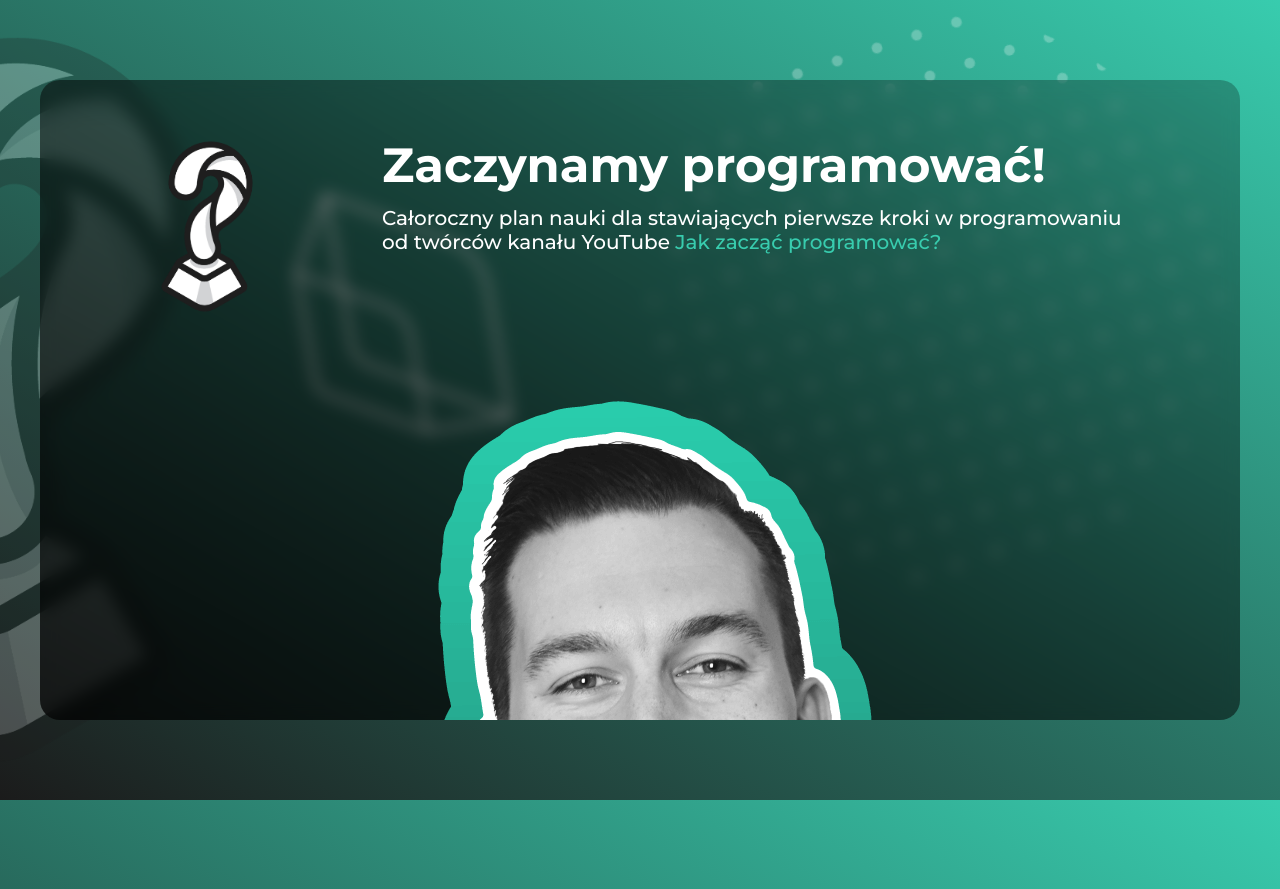
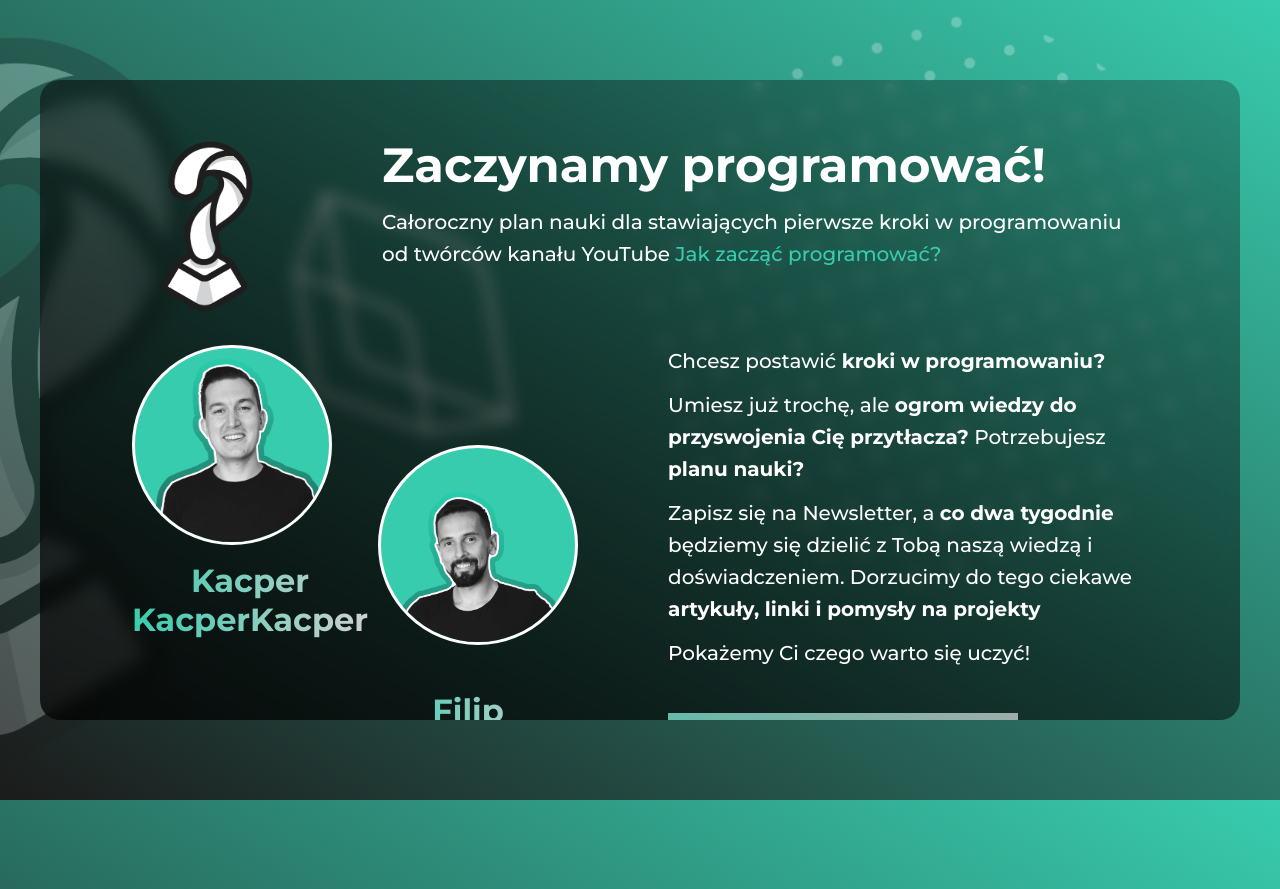
Before and after one commit to bartst2/glassUI, a plain HTML site: page index.html in a window 1280 px wide. Shown: the top 889 px of the page. Drawn offline with Linux system fonts and the light colour scheme.

Commit message:
Update style.css

```diff
--- a/style.css
+++ b/style.css
@@ -74,9 +74,12 @@ h1 {
 }
 
 p {
+    padding-bottom: 12px;
     font-size: 20px;
     font-weight: 400;
+    line-height: 32px;
 }
+
 
 a {
     color: var(--green);
@@ -109,6 +112,89 @@ a:hover:after {
     width: 100%;
 }
 
+main {
+    display: flex;
+}
+
+section:first-child {
+    margin-right: 100px;
+}
+
+
+.people {
+    height: 100%;
+    display: flex;
+    padding-bottom: 24px;
+}
+
+.person__img {
+    width: 200px;
+    height: 200px;
+    background: var(--green);
+    border: solid 3px #fff;
+    border-radius: 100%;
+    overflow: hidden;
+}
+
+.person__img img {
+    width: 100%;
+}
+
+.person__name {
+    display: block;
+    margin-top: 16px;
+    text-align: center;
+    font-size: 32px;
+    font-weight: 700;
+    background: linear-gradient(90deg, var(--green), rgba(255,255,255,0.8));
+    color: #fff;
+    -webkit-background-clip: text;
+    -webkit-text-fill-color: transparent;
+}
+
+.person:last-child {
+    align-self: flex-end;
+}
+
+.person__img--filip {
+    transform: translate(10px, -30px);
+}
+
+button {
+    width: 350px;
+    margin-top: 32px;
+    padding: 16px 0;
+    font-size: 42px;
+    font-weight: 700;
+    color: #fff;
+    background: var(--green);
+    background: linear-gradient(to right top, var(--green), rgba(255,255,255,0.6));
+    border: none;
+    position: relative;
+    cursor: pointer;
+    overflow: hidden;
+}
+
+button:focus {
+    outline: #fff;
+}
+
+button::after {
+    width: 50px;
+    height: 150%;
+    position: absolute;
+    left: -100px;
+    top: -25px;
+    content: "";
+    background: rgba(255,255,255,0.4);
+    transform: rotate(20deg);
+    transition: transform 0.4s;
+}
+
+button:hover:after {
+    transform: translateX(500px) rotate(20deg);
+}
+
 @keyframes slideDown {
     from {transform: translateY(-30vh)}
     to {transform: translateY(100vh)}
```
